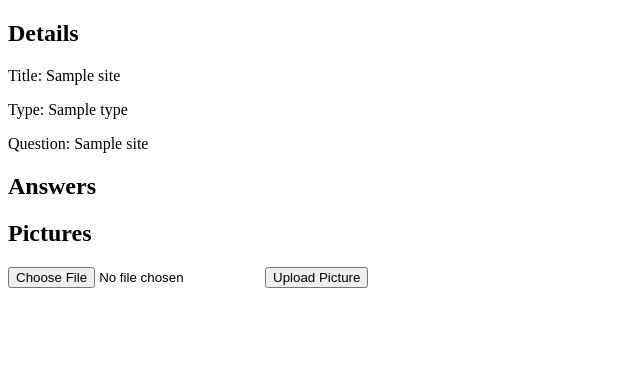
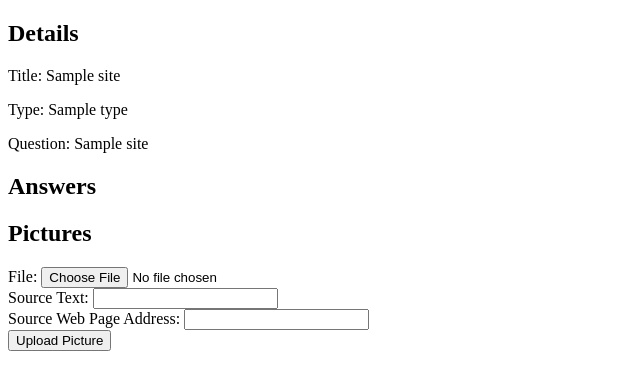
Before and after one commit to JMB-Technology-Limited/YouJudge, a PHP site: template app/templates/siteadmin/index.html.twig in a window 1280 px wide. Shown: the top 390 px of the page, without its empty margins (0-640 px from the left). Run offline with PHP 8.4, Linux system fonts and the light colour scheme; the template is opened without the code that fills it: most values are stand-ins (such as "Sample title", 1, 10 or a date in 2020); some libraries are stand-ins or nearby versions.

Commit message:
upload pics, can set source url and text

```diff
--- a/app/templates/siteadmin/index.html.twig
+++ b/app/templates/siteadmin/index.html.twig
@@ -41,8 +41,33 @@
 	<h2>Pictures</h2>
 
 	<form id="new-content-form" enctype="multipart/form-data" action="newpictureupload.php?siteid={{ site.id }}" method="post">
-		<input type="file" id="picture" name="picture">
-		<input type="submit" value="Upload Picture" class="">
+
+		<div class="entry">
+			<label>
+				File:
+				<input type="file" id="picture" name="picture">
+			</label>
+		</div>
+
+		<div class="entry">
+			<label>
+				Source Text:
+				<input type="text" name="sourcetext">
+			</label>
+		</div>
+
+		<div class="entry">
+			<label>
+				Source Web Page Address:
+				<input type="text" name="sourceurl">
+			</label>
+		</div>
+
+
+		<div class="actions">
+			<input type="submit" value="Upload Picture" class="">
+		</div>
+
 	</form>
 
 {% endblock %}
```
Also changed, not shown: siteadmin/newpictureupload.php (+7 -1 lines).
